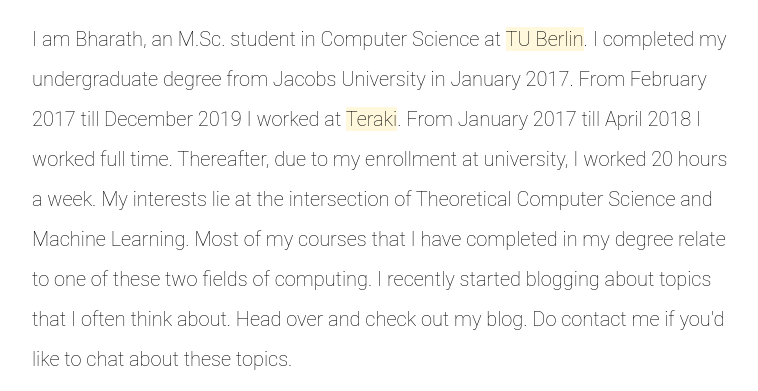
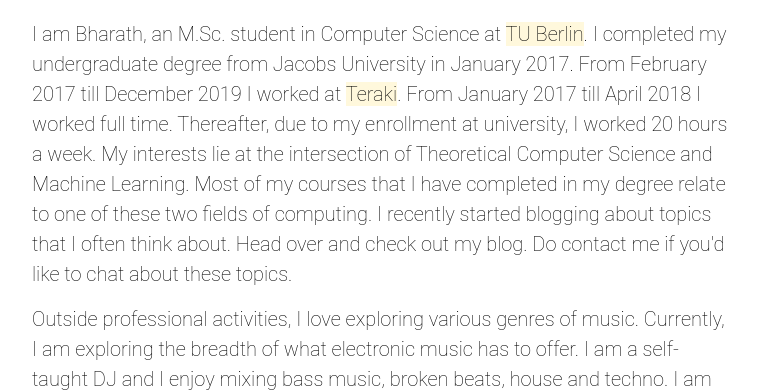
Before and after one commit to bharathrabin/bharathrabin.github.io, a plain HTML site: page index.html in a window 1280 px wide. Shown: the part 427-818 px from the top of the page, without its empty margins (268-1026 px from the left). Drawn offline with nearby package versions, Linux system fonts and the light colour scheme.

Commit message:
reduced line spacing further for dekstop view

```diff
--- a/styles/style.css
+++ b/styles/style.css
@@ -222,7 +222,7 @@ p > a:hover
 
 .content > p {
     font-size: 20px;
-    line-height: 2.0;
+    line-height: 1.5;
 }
 
 p > a
```
